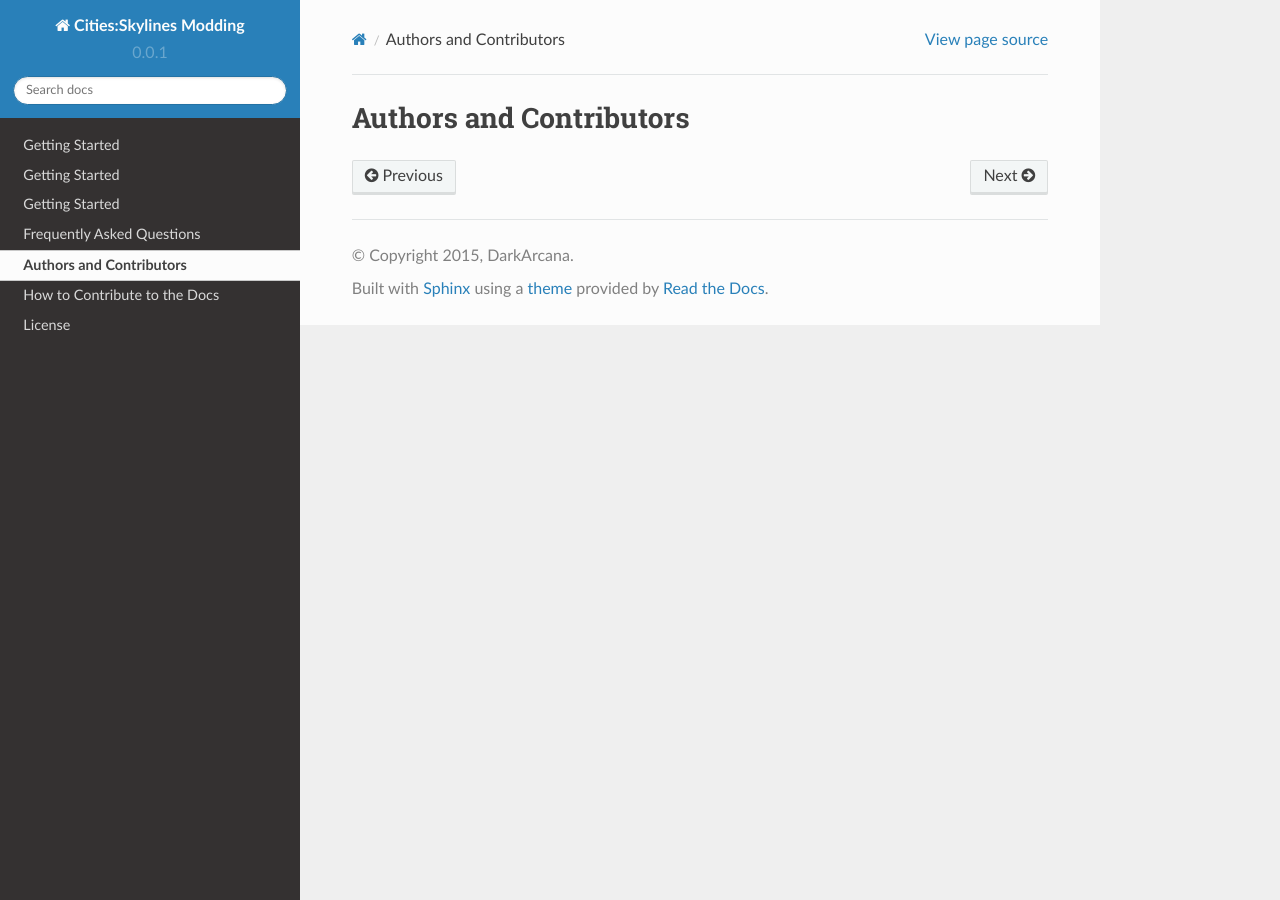
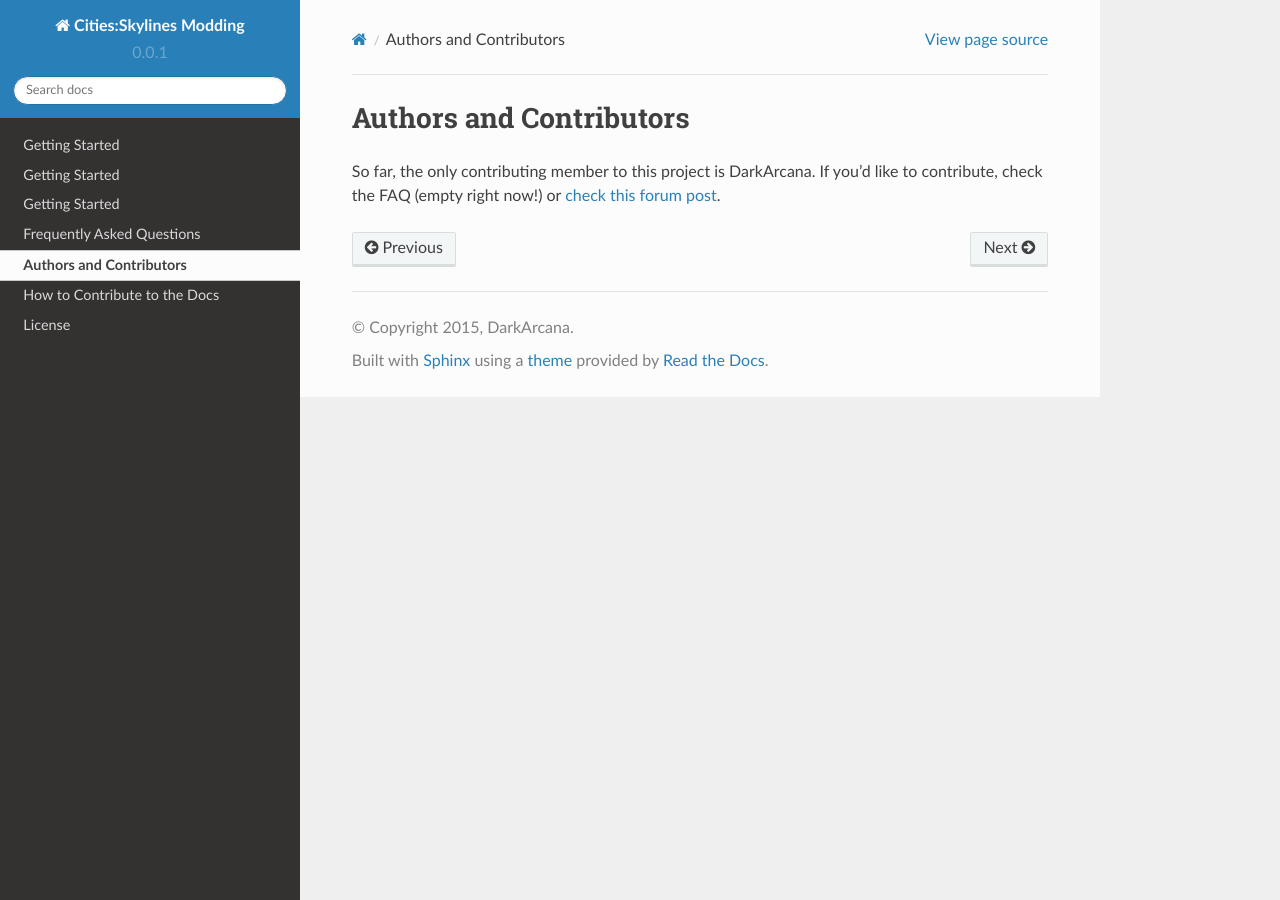
Before and after one commit to SkylinesModding/Docs, a Sphinx documentation site: the page built from docs/source/authors.rst, in a window 1280 px wide. Built offline with Sphinx 7.4.7 and the Read the Docs theme 2.0.0, drawn with Linux system fonts in a browser that asks for light colours.

Commit message:
Add a small note to the authors file to be filled later when people make changes.

```diff
--- a/docs/source/authors.rst
+++ b/docs/source/authors.rst
@@ -1,2 +1,4 @@
 Authors and Contributors
 ========================
+
+So far, the only contributing member to this project is DarkArcana. If you'd like to contribute, check the FAQ (empty right now!) or `check this forum post <http://www.skylinesmodding.com/t/contributing-to-the-docs/116>`__.
```
